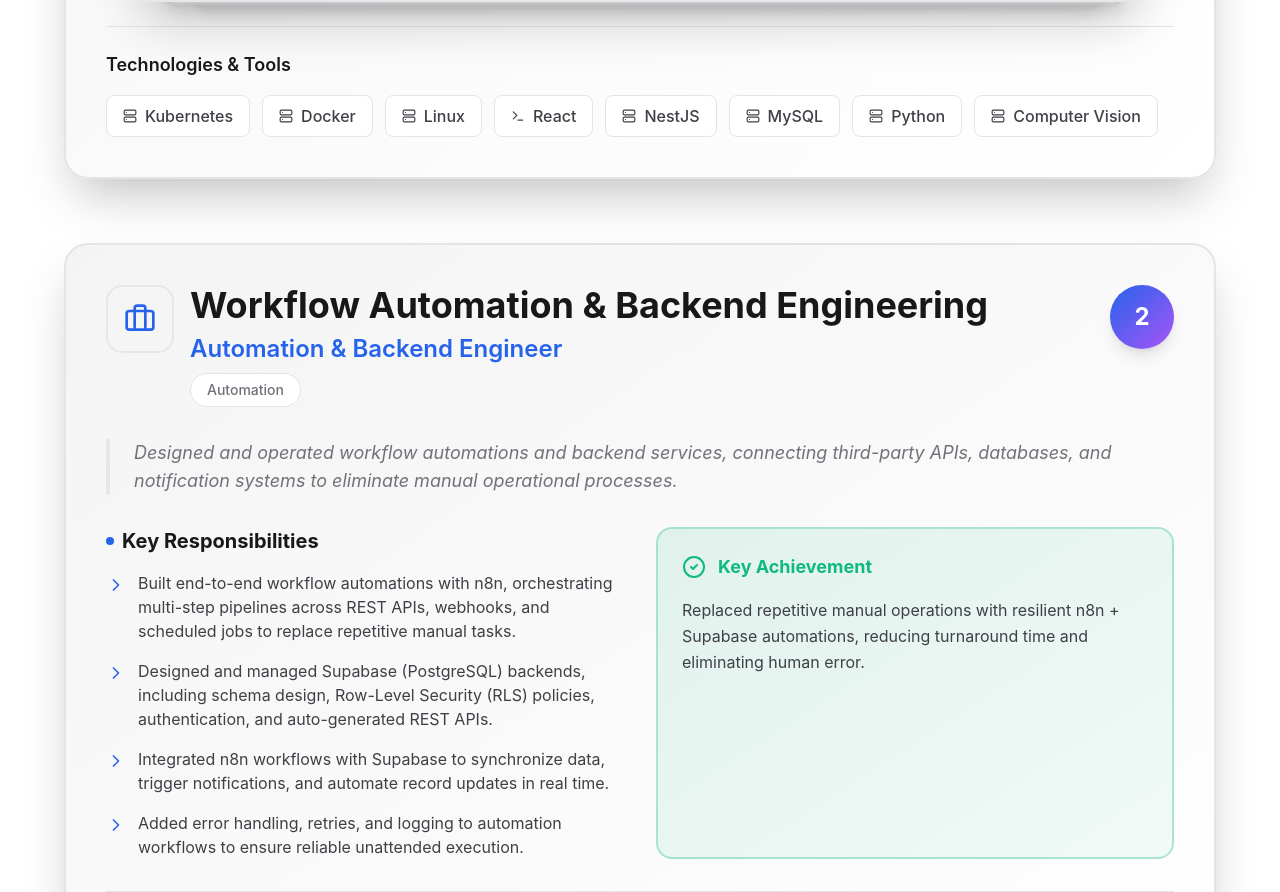
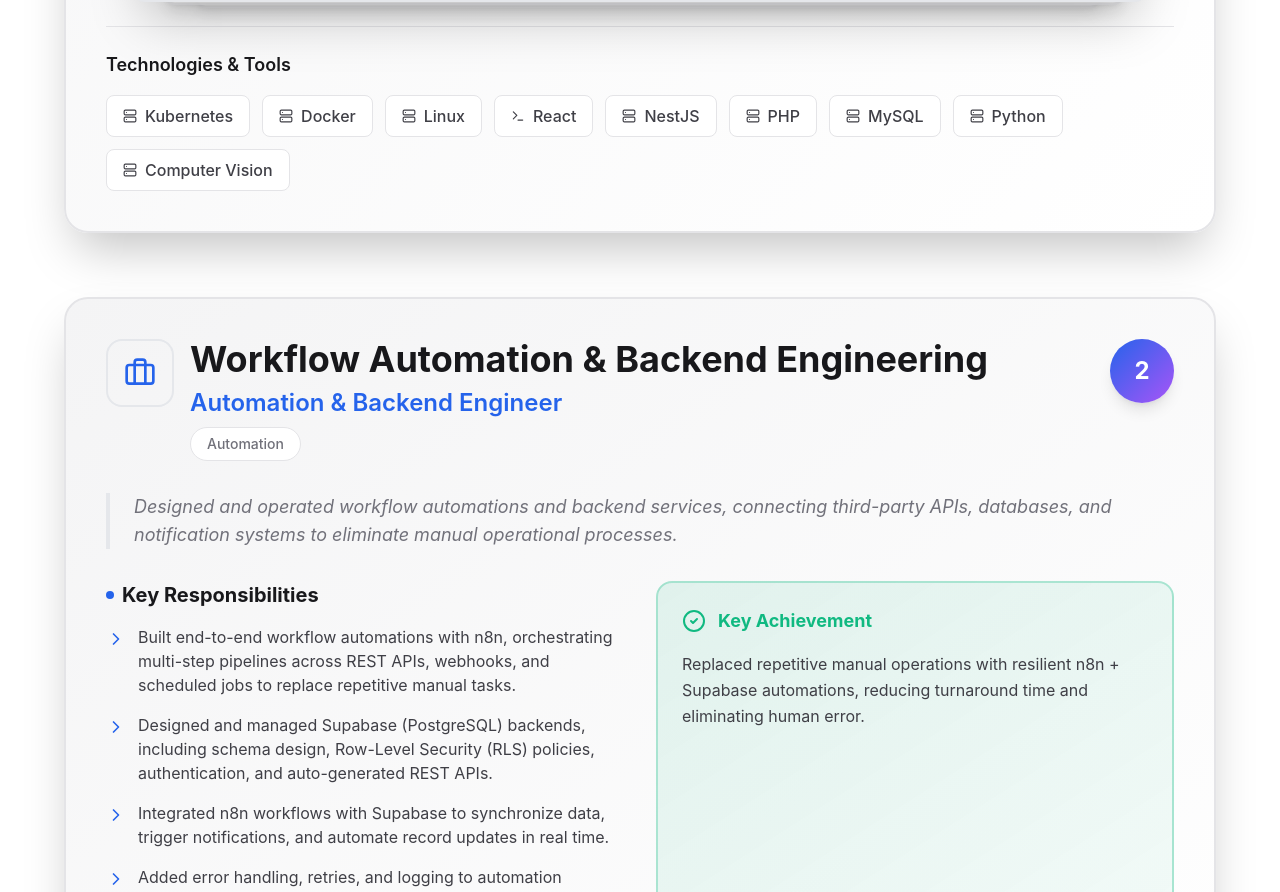
Before and after one commit to Sam-Girma/portfolio-, a React (Vite) app: page / in a window 1280 px wide. Shown: the part 2698-3590 px from the top of the page. Built offline with nearby package versions, Linux system fonts and the light colour scheme.

Commit message:
Add PHP to Elunic tech stack

```diff
--- a/constants.ts
+++ b/constants.ts
@@ -30,7 +30,7 @@ export const EXPERIENCE_DATA: ExperienceItem[] = [
       'Maintained direct on-call communication with client developers, troubleshooting integration and deployment issues in real time and clearly communicating fixes.'
     ],
     highlight: 'Kept production defect-analysis pipelines running on Kubernetes across client sites, debugging live issues to root cause while supporting client engineers on-call.',
-    technologies: ['Kubernetes', 'Docker', 'Linux', 'React', 'NestJS', 'MySQL', 'Python', 'Computer Vision'],
+    technologies: ['Kubernetes', 'Docker', 'Linux', 'React', 'NestJS', 'PHP', 'MySQL', 'Python', 'Computer Vision'],
     images: [
       '/elunic/Screenshot 2025-12-16 at 1.27.20 in the afternoon.png',
       '/elunic/Screenshot 2025-12-16 at 1.27.44 in the afternoon.png',
```
